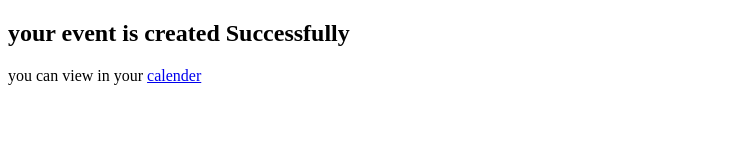
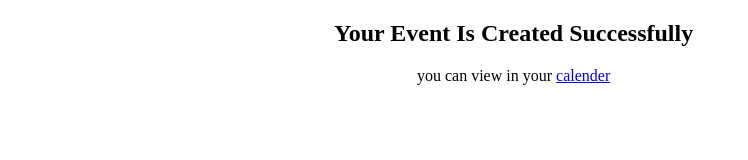
Before and after one commit to Phanidharbeeram/GooogleCalender, a website: page views/events.html in a window 1280 px wide. Shown: the whole page, without its empty margins (0-748 px from the left). Drawn offline with Linux system fonts and the light colour scheme.

Commit message:
CheckedCss

```diff
--- /dev/null
+++ b/views/events.css
@@ -0,0 +1,12 @@
+* {
+  align-items: center;
+}
+h2 {
+  text-transform: capitalize;
+}
+.form {
+  text-align: center;
+  width: 80%;
+
+  color: black;
+}
--- a/views/events.html
+++ b/views/events.html
@@ -3,6 +3,7 @@
   <head>
     <meta charset="UTF-8" />
     <meta name="viewport" content="width=device-width, initial-scale=1.0" />
+    <link rel="stylesheet" href="./events.css">
     <title>Events</title>
   </head>
   <body>
```
Also changed, not shown: 1 other file.
